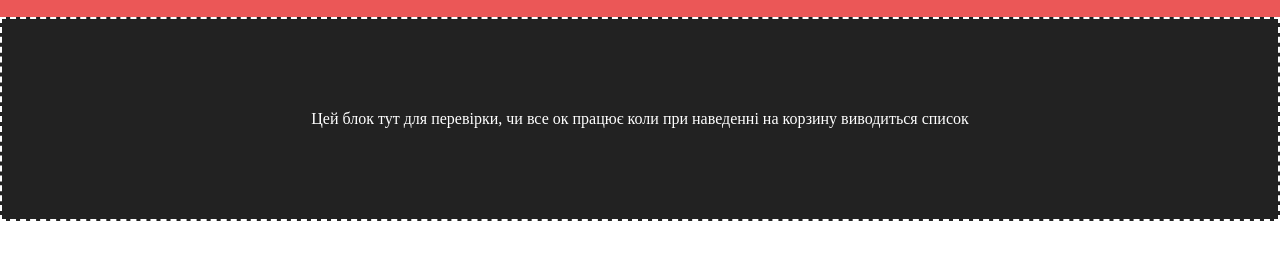
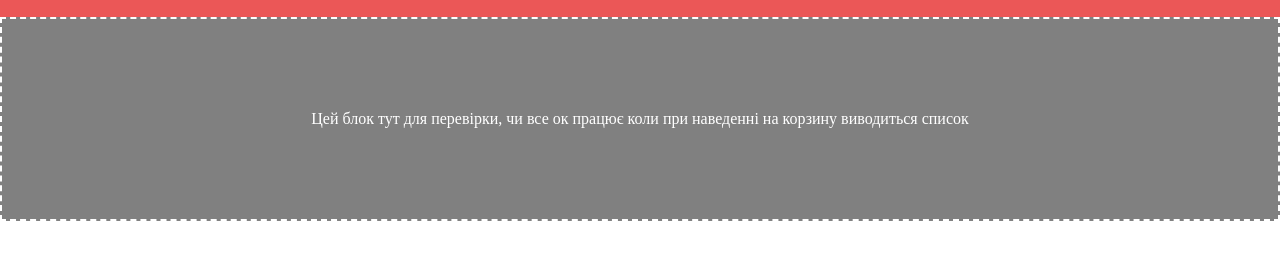
Before and after one commit to Slava324/Slava324-homeworkFLEX, a plain HTML site: page index.html in a window 1280 px wide. Shown: the part 323-582 px from the top of the page. Drawn offline with Linux system fonts and the light colour scheme.

Commit message:
new changes

```diff
--- a/style.css
+++ b/style.css
@@ -88,7 +88,7 @@
 .last__block{
     margin: 0 auto;
     max-width: 1920px;
-    background: #222222;
+    background: gray;
     height: 200px;
     border: 2px dashed;
     color: white;
```
